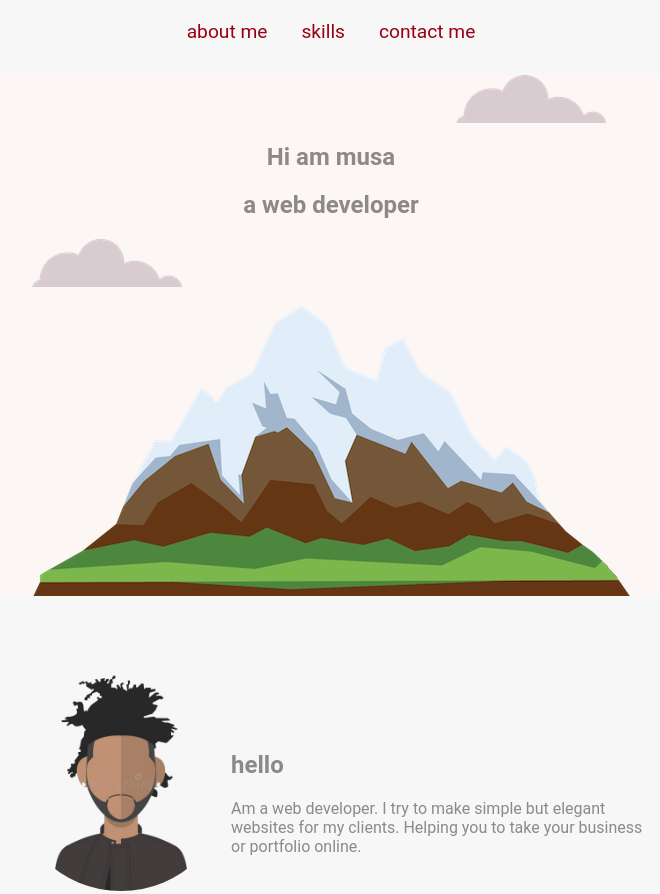
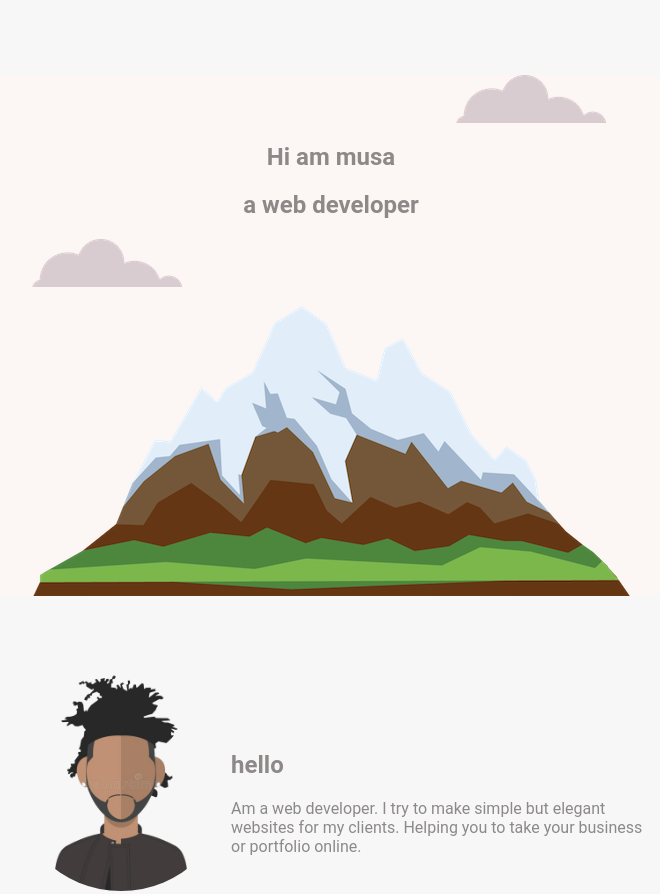
Before and after one commit to mosmondy/musa, a plain HTML site: page index.html in a window 1280 px wide. Shown: the top 894 px of the page, without its empty margins (309-969 px from the left). Drawn offline with Linux system fonts and the light colour scheme; files whose address does not match are found by name.

Commit message:
Update index.html

```diff
--- a/index.html
+++ b/index.html
@@ -11,13 +11,13 @@
     </head>
 
     <body>
-      <header class="head-fixed ">
+<!--       <header class="head-fixed ">
         <nav>
           <a href="#profile-me ">about me</a>
           <a href="#skills ">skills</a>
           <a href="#contact-me ">contact me</a>
         </nav>
-      </header>
+      </header> -->
       <!-- <hr /> -->
       <section class="top-container ">
         <img
```
